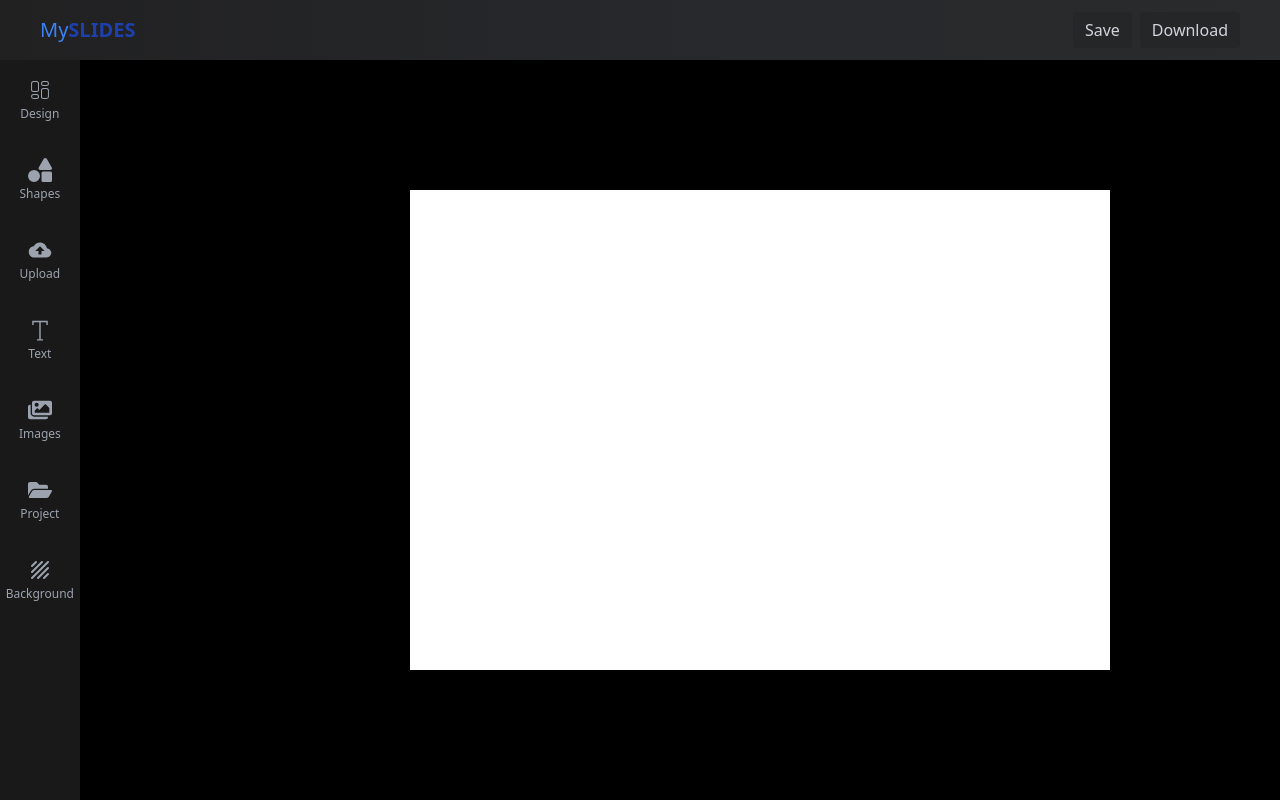
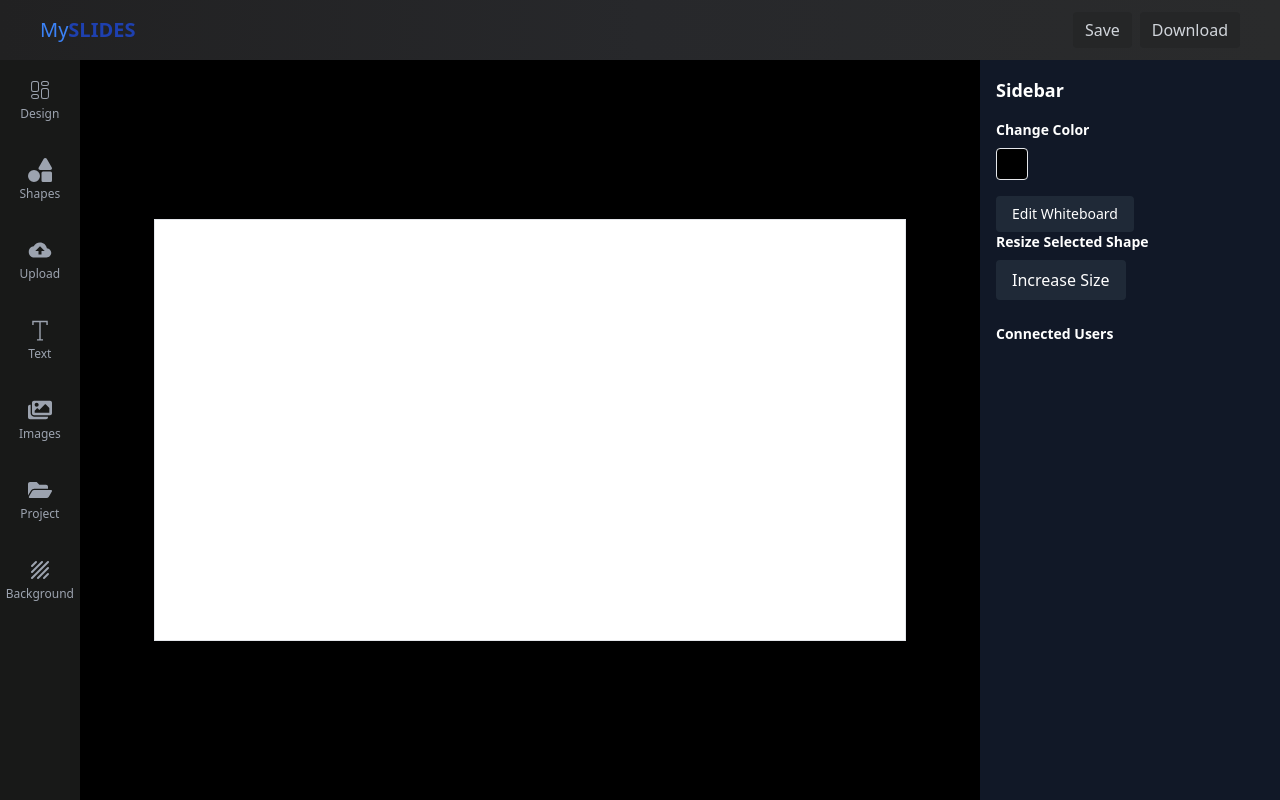
Before and after one commit to jahongirnurmamatov/itransition-task6, a React (Vite) app in the folder frontend/: page /create-slide in a window 1280 px wide. Built offline with nearby package versions, Linux system fonts and the light colour scheme.

Commit message:
CreateSlide page konva integration

```diff
--- a/frontend/package.json
+++ b/frontend/package.json
@@ -23,6 +23,7 @@
     "react": "^18.3.1",
     "react-dom": "^18.3.1",
     "react-icons": "^5.3.0",
+    "react-konva": "^18.2.10",
     "react-multi-carousel": "^2.8.5",
     "react-router-dom": "^7.0.1",
     "socket.io-client": "^4.8.1",
--- a/frontend/src/pages/CreateSlide.jsx
+++ b/frontend/src/pages/CreateSlide.jsx
@@ -1,14 +1,11 @@
-import React, { useEffect, useState } from "react";
-
+import React, { useState } from "react";
 import Header from "@/components/createSlide/Header";
 import Toolbar from "@/components/createSlide/Toolbar";
 import ToolbarExtentded from "@/components/createSlide/ToolbarExtentded";
-import CreateComponent from "@/components/CreateComponent";
+import { Stage, Layer, Rect, Circle, RegularPolygon } from "react-konva";
+
 const CreateSlide = () => {
   const [state, setState] = useState("");
-  const [current_component, setCurrentComponent] = useState("");
-  const [image, setImage] = useState("");
-  const [color, setColor] = useState("");
   const [show, setShow] = useState({
     status: true,
     name: "",
@@ -20,131 +17,243 @@ const CreateSlide = () => {
       name,
     });
   };
-
-  const removeComponent = (id) => {
-    const temp = components.filter((c) => c.id !== current_component.id);
-    setComponenets([...temp]);
+  const [shapes, setShapes] = useState([]);
+  const [selectedShapeId, setSelectedShapeId] = useState(null);
+  const [color, setColor] = useState("#000000");
+  const [bgColor, setBgColor] = useState("#FFFFFF"); // Whiteboard background color
+  const [editWhiteboard, setEditWhiteboard] = useState(false); // Toggle for whiteboard color editing
+  const [defaultShapeColor, setDefaultShapeColor] = useState("#000000");
+  // Function to add shapes
+  const addShape = (type) => {
+    const id = `${type}-${Date.now()}`;
+    const newShape =
+      type === "rect"
+        ? {
+            id,
+            type,
+            x: 50,
+            y: 50,
+            width: 100,
+            height: 100,
+            color: defaultShapeColor,
+          }
+        : type === "circle"
+        ? { id, type, x: 100, y: 100, radius: 50, color: defaultShapeColor }
+        : {
+            id,
+            type,
+            x: 150,
+            y: 150,
+            sides: 3,
+            radius: 60,
+            color: defaultShapeColor,
+          }; // triangle
+    setShapes((prev) => [...prev, newShape]);
   };
 
-  const moveElement = () => {
-    console.log("move element");
+  const handleResizeShape = () => {
+    if (!selectedShapeId) return;
+
+    setShapes((prevShapes) =>
+      prevShapes.map((shape) => {
+        if (shape.id === selectedShapeId) {
+          if (shape.type === "rect") {
+            return {
+              ...shape,
+              width: shape.width + 10,
+              height: shape.height + 10,
             };
-  const resizeElement = () => {
-    console.log("move element");
+          } else if (shape.type === "circle" || shape.type === "triangle") {
+            return {
+              ...shape,
+              radius: shape.radius + 10,
+            };
+          }
+        }
+        return shape;
+      })
+    );
   };
 
-  const removeBackground = () => {
-    const updatedComponents = components.map((c) =>
-      c.id === current_component.id ? { ...c, image: "" } : c
-    );
-    setImage("");
-    setComponenets(updatedComponents);
+  const handleSelect = (id) => {
+    setSelectedShapeId(id);
   };
 
-  const [components, setComponenets] = useState([
-    {
-      name: "main_frame",
-      type: "rect",
-      id: Math.floor(Math.random() * 100 + 1),
-      height: 500,
-      width: 700,
-      z_index: 1,
-      color: "#fff",
-      image: "",
-      setCurrentComponent: (a) => setCurrentComponent(a),
-    },
-  ]);
-
-  const createShape = (name, type) => {
-    const style = {
-      id: components.length + 1,
-      name,
-      type,
-      left: 10,
-      top: 20,
-      opacity: 1,
-      width: 200,
-      height: 200,
-      z_index: 2,
-      color: "green",
-      setCurrentComponent: (a) => setCurrentComponent(a),
-      removeBackground: () => setImage(""),
-    };
-    setComponenets([...components, style]);
+  const handleDragMove = (id, e) => {
+    setShapes((prev) =>
+      prev.map((shape) =>
+        shape.id === id ? { ...shape, x: e.target.x(), y: e.target.y() } : shape
+      )
+    );
   };
 
-  useEffect(() => {
-    if (current_component) {
-      const index = components.findIndex((c) => c.id === current_component.id);
-      const temp = components.filter((c) => c.id !== current_component.id);
-      if (current_component.name === "main_frame" && image) {
-        components[index].image = image || current_component.image;
+  const handleColorChange = (e) => {
+    const newColor = e.target.value;
+
+    if (editWhiteboard) {
+      setBgColor(newColor); // Update whiteboard background color
+    } else if (selectedShapeId) {
+      setShapes((prev) =>
+        prev.map((shape) =>
+          shape.id === selectedShapeId ? { ...shape, color: newColor } : shape
+        )
+      );
+    } else {
+      setDefaultShapeColor(newColor); // Update default shape color
     }
-      components[index].color = color || current_component.color;
-      setComponenets([...temp, components[index]]);
-    }
-  }, [color, image]);
+
+    setColor(newColor);
+  };
+  const [users, setUsers] = useState([]); // List of connected users
 
   return (
     <div className="min-w-screen h-screen bg-black">
       <Header />
       <div className="flex h-[calc(100%-60px)] w-screen">
-        <Toolbar setElements={setElements} show={show} />
-        <div className="h-full w-[calc(100%-75px)]">
+        <Toolbar show={show} setElements={setElements} />
+        <div className="h-full w-[calc(100%-75px)] flex">
+          <div className="flex-grow flex ">
             <ToolbarExtentded
               show={show}
+              state={state}
               setShow={setShow}
-            state={state}
-            createShape={createShape}
-            setImage={setImage}
+              addShape={addShape}
             />
+            <div className="w-full flex justify-between h-full ml-30">
+              <Stage
+                width={750}
+                height={420}
+                className="border bg-gray-100 ml-32 mt-12"
+                style={{
+                  margin: "auto",
+                  backgroundColor: bgColor,
+                }}
+              >
+                <Layer>
+                  {shapes.map((shape) => {
+                    if (shape.type === "rect") {
+                      return (
+                        <Rect
+                          key={shape.id}
+                          x={shape.x}
+                          y={shape.y}
+                          width={shape.width}
+                          height={shape.height}
+                          fill={shape.color}
+                          stroke={
+                            selectedShapeId === shape.id
+                              ? "blue"
+                              : "transparent"
+                          } // Highlight
+                          strokeWidth={selectedShapeId === shape.id ? 3 : 0} // Border width
+                          draggable
+                          onClick={() => handleSelect(shape.id)} // Select shape
+                          onDragMove={(e) => handleDragMove(shape.id, e)}
+                        />
+                      );
+                    } else if (shape.type === "circle") {
+                      return (
+                        <Circle
+                          key={shape.id}
+                          x={shape.x}
+                          y={shape.y}
+                          radius={shape.radius}
+                          fill={shape.color}
+                          stroke={
+                            selectedShapeId === shape.id
+                              ? "blue"
+                              : "transparent"
+                          }
+                          strokeWidth={selectedShapeId === shape.id ? 3 : 0}
+                          draggable
+                          onClick={() => handleSelect(shape.id)}
+                          onDragMove={(e) => handleDragMove(shape.id, e)}
+                        />
+                      );
+                    } else if (shape.type === "triangle") {
+                      return (
+                        <RegularPolygon
+                          key={shape.id}
+                          x={shape.x}
+                          y={shape.y}
+                          sides={shape.sides}
+                          radius={shape.radius}
+                          fill={shape.color}
+                          stroke={
+                            selectedShapeId === shape.id
+                              ? "blue"
+                              : "transparent"
+                          }
+                          strokeWidth={selectedShapeId === shape.id ? 3 : 0}
+                          draggable
+                          onClick={() => handleSelect(shape.id)}
+                          onDragMove={(e) => handleDragMove(shape.id, e)}
+                        />
+                      );
+                    }
+                    return null;
+                  })}
+                </Layer>
+              </Stage>
 
-          <div className="w-full h-full flex justify-between">
-            <div
-              className={`flex ml-40 justify-center relative items-center h-full ${
-                !current_component
-                  ? "w-full"
-                  : "w-[cal(100%-250px)] overflow-hidden"
-              }`}
+              <div className="w-[300px] mr-0 bg-gray-900 text-white p-4">
+                <h3 className="text-lg font-bold mb-4">Sidebar</h3>
+
+                {/* Section 1: Color Picker */}
+                <div className="mb-6">
+                  <h4 className="text-sm font-semibold mb-2">Change Color</h4>
+                  <label
+                    className="block w-8 h-8 rounded cursor-pointer border relative"
+                    style={{
+                      backgroundColor: editWhiteboard ? bgColor : color,
+                    }}
                   >
-              <div className="m-w-[650px] max-h-[480px] flex justify-center items-center overflow-hidden">
-                <div className="w-auto relative h-auto overflow-hidden">
-                  {components.map((c, i) => (
-                    <CreateComponent
-                      key={i}
-                      info={c}
-                      current_component={current_component}
-                      removeComponent={removeComponent}
+                    {/* Hidden input */}
+                    <input
+                      type="color"
+                      value={editWhiteboard ? bgColor : color}
+                      onChange={handleColorChange}
+                      className="absolute inset-0 w-full h-full opacity-0 cursor-pointer"
                     />
+                  </label>
+                  <button
+                    className="mt-4 px-4 py-2 bg-gray-800 rounded text-sm"
+                    onClick={() => setEditWhiteboard((prev) => !prev)}
+                  >
+                    {editWhiteboard ? "Edit Shape" : "Edit Whiteboard"}
+                  </button>
+                  <h4 className="text-sm font-semibold mb-2">
+                    Resize Selected Shape
+                  </h4>
+                  <button
+                    onClick={handleResizeShape}
+                    className="px-4 py-2 bg-gray-800 text-white rounded"
+                    disabled={!selectedShapeId} // Disable if no shape is selected
+                  >
+                    Increase Size
+                  </button>
+                </div>
+
+                {/* Section 2: Connected Users */}
+                <div>
+                  <h4 className="text-sm font-semibold mb-2">
+                    Connected Users
+                  </h4>
+                  <ul className="space-y-2">
+                    {users.map((user, index) => (
+                      <li
+                        key={index}
+                        className="p-2 bg-gray-800 rounded-lg text-sm truncate"
+                      >
+                        {user}
+                      </li>
                     ))}
+                  </ul>
                 </div>
               </div>
             </div>
-            {current_component && (
-              <div className="h-full w-[250px] text-gray-300 bg-[#252627] px-3 py-2">
-                <div className="flex gap-3 flex-col justify-start items-start h-full px-3">
-                  <div className="flex gap-4 justify-start items-start">
-                    <span>Color: </span>
-                    <label
-                      className="w-[30px] h-[30px] rounded-md cursor-pointer"
-                      htmlFor="color"
-                      style={{
-                        background: `${current_component.color || "gray"}`,
-                      }}
-                    ></label>
-                    <input
-                      onChange={(e) => setColor(e.target.value)}
-                      type="color"
-                      className="invisible"
-                      id="color"
-                    />
-                  </div>
-                  {(current_component.name==='main_frame' && image) && <div>
-                    <button className="p-[6px] bg-slate-700 text-white rounded-md " onClick={removeBackground}>Remove background</button>
-                    </div>}
-                </div>
-              </div>
-            )}
+
+            {/* sidebar here*/}
           </div>
         </div>
       </div>
```
Also changed, not shown: frontend/src/components/CreateComponent.jsx (+9 -6 lines), frontend/src/components/createSlide/Element.jsx (added, +29 -0 lines), 1 other file (tests, documents, lock files or other folders). Lines whose indentation alone changed are shown as unchanged.
